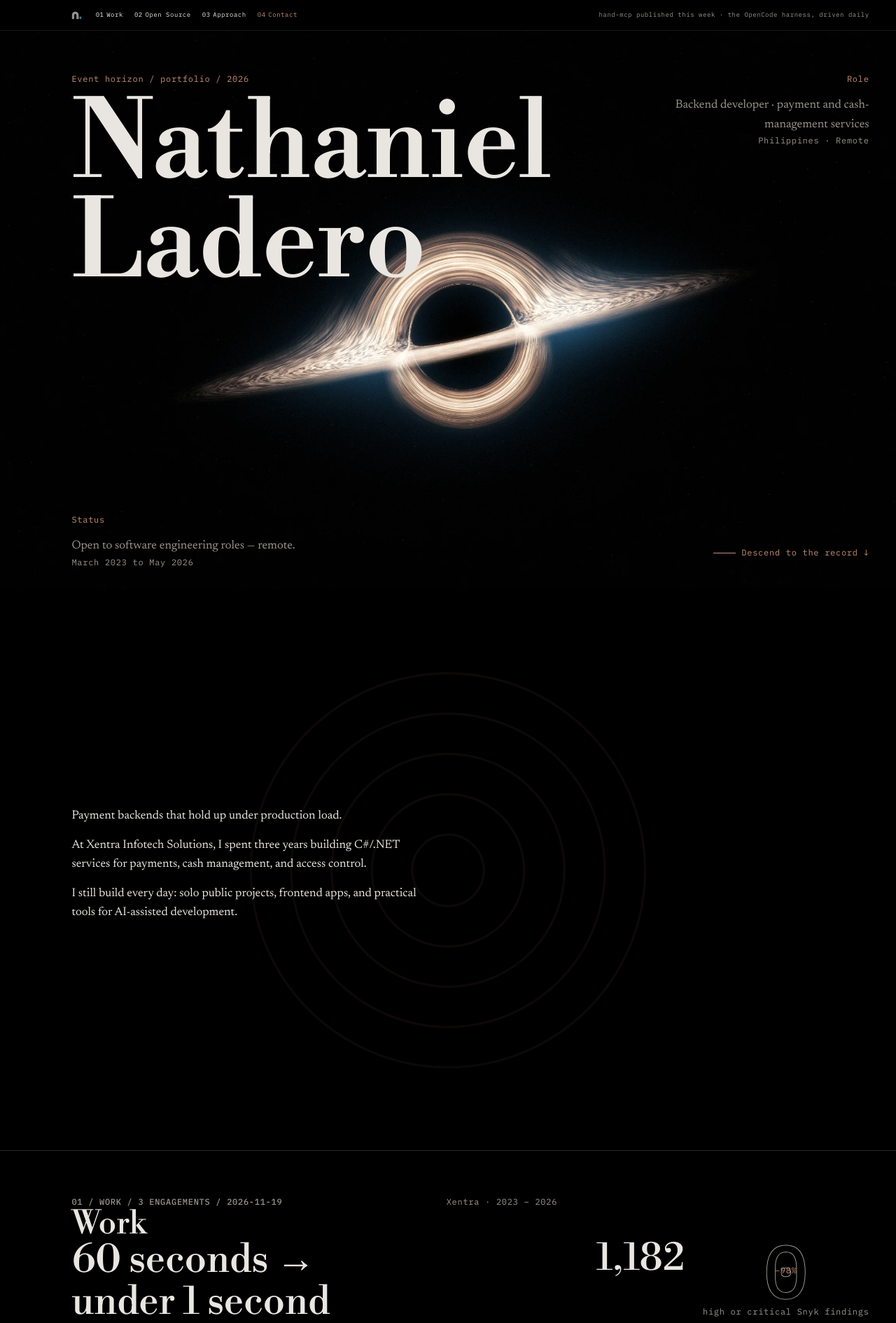
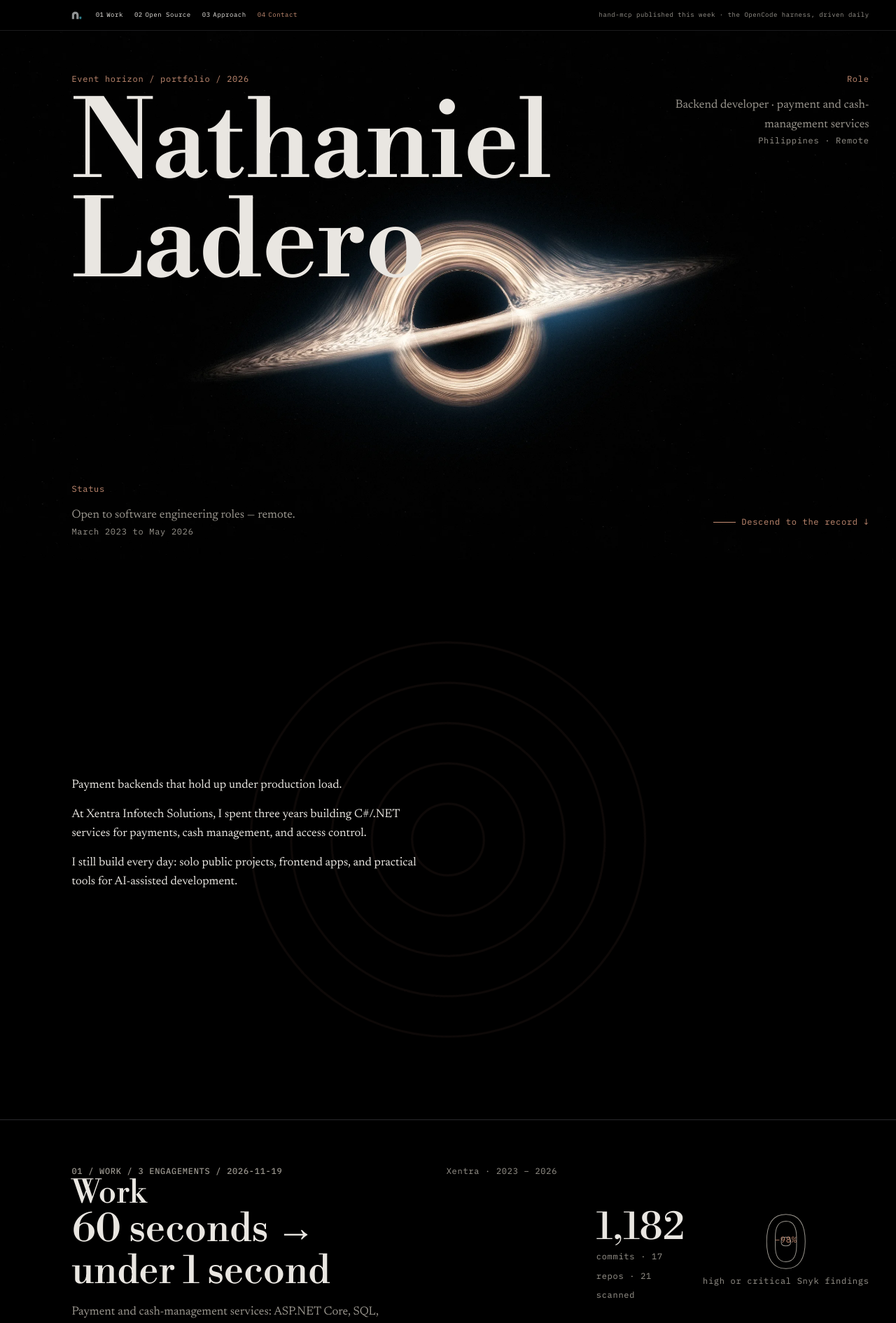
Before and after one commit to nathwn12/nathwn12.github.io, a React (Vite) app: page / in a window 1280 px wide. Shown: the top 1891 px of the page at 70% size. Built offline with nearby package versions, Linux system fonts and the light colour scheme.

Commit message:
fix(css): clear four measured layout faults
Beat bottom now meets the fold; the facts row spreads at tablet width. The Work caption follows its figure; margin notes use a ch measure. Tests assert the new expressions. bun run check: 5 files, 121 passed.

```diff
--- a/src/styles/ledger.css
+++ b/src/styles/ledger.css
@@ -155,8 +155,10 @@ nav.spine {
   padding-block-start: var(--nav-height);
 }
 
+/* The beat pays for the nav once: padding and plate each reserve a masthead,
+   so the HUD fills the fold minus two of them. */
 .beat-one .hero-hud {
-  min-height: calc(100vh - var(--nav-height));
+  min-height: calc(100vh - var(--nav-height) - var(--nav-height));
 }
 
 .beat-cold {
@@ -714,7 +716,8 @@ video.horizon-media.is-playing {
 @media (min-width: 1101px) {
   #oss .chapter-margin,
   #contact .chapter-margin {
-    width: 330px;
+    /* 46ch of the 12px mono token lands on the old 330px measure. */
+    width: 46ch;
     max-width: none;
   }
 }
@@ -1018,6 +1021,7 @@ video.horizon-media.is-playing {
 
 .dl {
   display: flex;
+  justify-content: space-between;
   gap: var(--space-32);
   margin-block-start: var(--space-24);
   font-family: var(--font-data);
@@ -1026,15 +1030,11 @@ video.horizon-media.is-playing {
   color: var(--color-ink-muted);
 }
 
+.dl > div {
+  align-self: baseline;
+}
+
 @media (min-width: 1101px) {
-  .dl {
-    justify-content: space-between;
-  }
-
-  .dl > div {
-    align-self: baseline;
-  }
-
   .ma .v-body {
     padding-block-end: var(--space-48);
   }
@@ -1133,7 +1133,7 @@ video.horizon-media.is-playing {
   font-size: var(--text-mono);
   letter-spacing: var(--tracking-data);
   color: var(--color-ink-muted);
-  /* One derived caption, never stacked under a narrowed figure. */
+  /* One derived caption. It follows the figure and wraps in the narrow band. */
   width: max-content;
   white-space: nowrap;
 }
@@ -1166,12 +1166,18 @@ video.horizon-media.is-playing {
     column-gap: var(--space-24);
   }
 
+  /* Keep the figure and its caption one block: as separate grid rows the seal
+     pushed the caption a whole row below the figure. */
   .pc .band > div {
-    display: contents;
+    display: block;
+    grid-column: 1;
+    min-width: 0;
   }
 
   .pc .band > div > span {
-    grid-column: 1 / -1;
+    width: auto;
+    max-width: 100%;
+    white-space: normal;
   }
 
   .pc .zero-seal {
@@ -1396,14 +1402,14 @@ video.horizon-media.is-playing {
   }
 
   .pc .band > div {
-    display: contents;
+    display: block;
+    min-width: 0;
   }
 
   .pc .band > div > span {
-    grid-column: 1 / -1;
-    width: max-content;
+    width: auto;
     max-width: 100%;
-    white-space: nowrap;
+    white-space: normal;
   }
 
   .pc .zero-seal {
@@ -1684,7 +1690,9 @@ video.horizon-media.is-playing {
     grid-row: auto;
   }
 
+  /* The wrap stays phone-tight; only the one-line row spreads. */
   .dl {
+    justify-content: flex-start;
     flex-wrap: wrap;
     gap: var(--space-24);
   }
```
Also changed, not shown: 1 other file (tests, documents, lock files or other folders).
